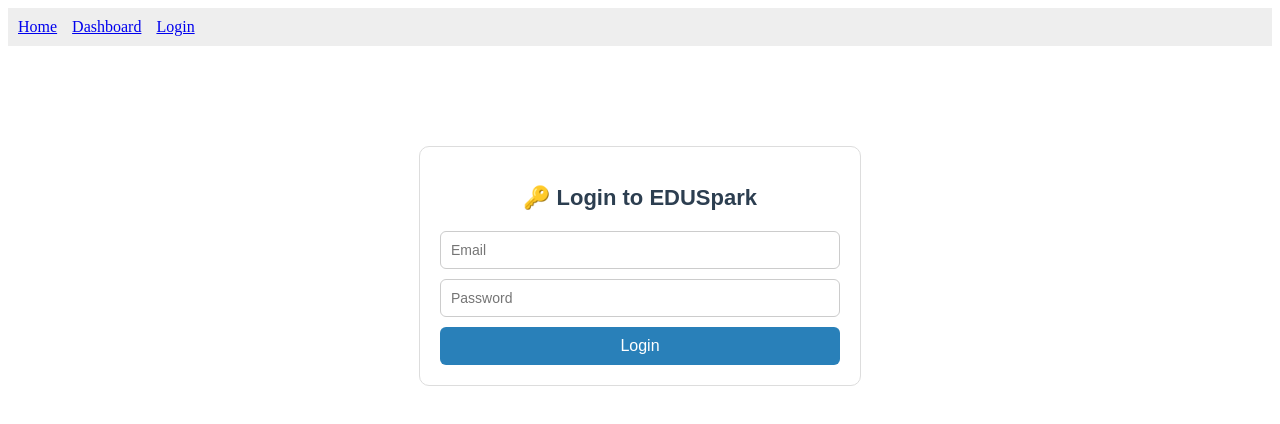
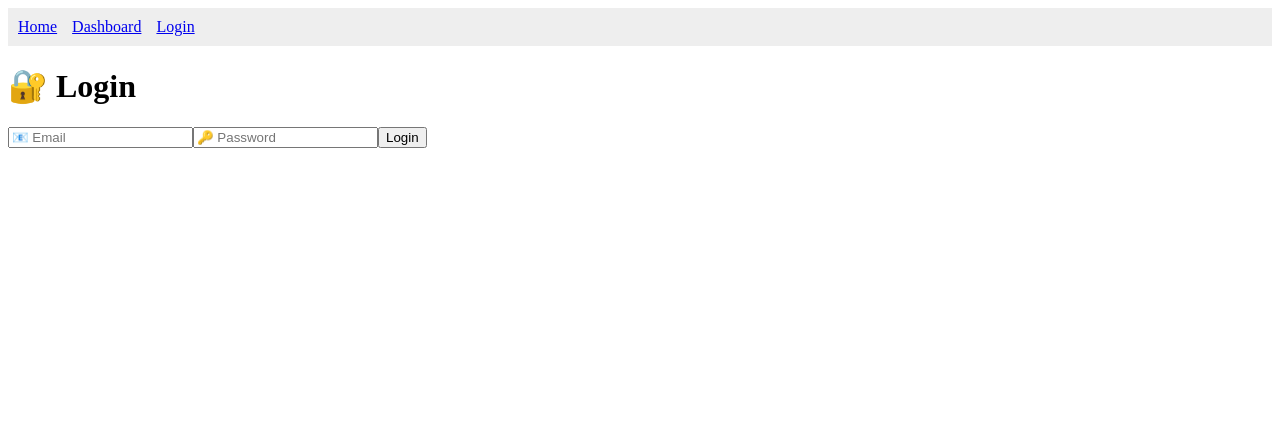
Before and after one commit to ahmed8636973/EDU, a React (Vite) app: page /login in a window 1280 px wide. Shown: the top 424 px of the page. Built offline with nearby package versions, Linux system fonts and the light colour scheme.

Commit message:
Login.jsx

```diff
--- a/src/pages/Login.jsx
+++ b/src/pages/Login.jsx
@@ -1,8 +1,6 @@
 import { useState } from "react";
-import { supabase } from "../lib/supabaseClient";
+import { supabase } from "../supabaseClient";
 import { useNavigate } from "react-router-dom";
-
-const ADMIN_EMAIL = "ahmed8636973@eduspark"; // ✨ الأدمن محفوظ هنا
 
 export default function Login() {
   const [email, setEmail] = useState("");
@@ -12,8 +10,6 @@
 
   const handleLogin = async (e) => {
     e.preventDefault();
-
-    setError("");
     const { data, error } = await supabase.auth.signInWithPassword({
       email,
       password,
@@ -24,68 +20,45 @@
       return;
     }
 
-    if (data.user.email === ADMIN_EMAIL) {
-      navigate("/dashboard"); // ✅ الأدمن → داشبورد
+    if (email === "ahmed8636973@gmail.com") {
+      navigate("/admin");
     } else {
-      navigate("/"); // أي يوزر عادي → الصفحة الرئيسية
+      navigate("/student");
     }
   };
 
   return (
-    <div style={styles.container}>
-      <h2 style={styles.title}>🔑 Login to EDUSpark</h2>
-      <form onSubmit={handleLogin} style={styles.form}>
+    <div className="flex items-center justify-center min-h-screen bg-gradient-to-r from-blue-500 to-purple-600">
+      <div className="bg-white p-8 rounded-2xl shadow-lg w-96">
+        <h1 className="text-3xl font-bold text-center text-blue-600 mb-6">
+          🔐 Login
+        </h1>
+        {error && (
+          <p className="text-red-500 text-center mb-4 font-semibold">{error}</p>
+        )}
+        <form onSubmit={handleLogin} className="space-y-4">
           <input
             type="email"
-          placeholder="Email"
+            placeholder="📧 Email"
             value={email}
             onChange={(e) => setEmail(e.target.value)}
-          required
-          style={styles.input}
+            className="w-full px-4 py-2 border rounded-lg focus:ring-2 focus:ring-blue-500"
           />
           <input
             type="password"
-          placeholder="Password"
+            placeholder="🔑 Password"
             value={password}
             onChange={(e) => setPassword(e.target.value)}
-          required
-          style={styles.input}
+            className="w-full px-4 py-2 border rounded-lg focus:ring-2 focus:ring-blue-500"
           />
-        <button type="submit" style={styles.button}>
+          <button
+            type="submit"
+            className="w-full bg-blue-600 text-white py-2 rounded-lg font-semibold hover:bg-blue-700 transition"
+          >
             Login
           </button>
         </form>
-      {error && <p style={styles.error}>{error}</p>}
+      </div>
     </div>
   );
 }
-
-const styles = {
-  container: {
-    maxWidth: "400px",
-    margin: "100px auto",
-    padding: "20px",
-    border: "1px solid #ddd",
-    borderRadius: "10px",
-    textAlign: "center",
-    fontFamily: "Arial, sans-serif",
-  },
-  title: { marginBottom: "20px", fontSize: "22px", color: "#2c3e50" },
-  form: { display: "flex", flexDirection: "column", gap: "10px" },
-  input: {
-    padding: "10px",
-    borderRadius: "6px",
-    border: "1px solid #ccc",
-    fontSize: "14px",
-  },
-  button: {
-    padding: "10px",
-    backgroundColor: "#2980b9",
-    color: "#fff",
-    border: "none",
-    borderRadius: "6px",
-    cursor: "pointer",
-    fontSize: "16px",
-  },
-  error: { color: "red", marginTop: "10px" },
-};
```
Lines whose indentation alone changed are shown as unchanged.
